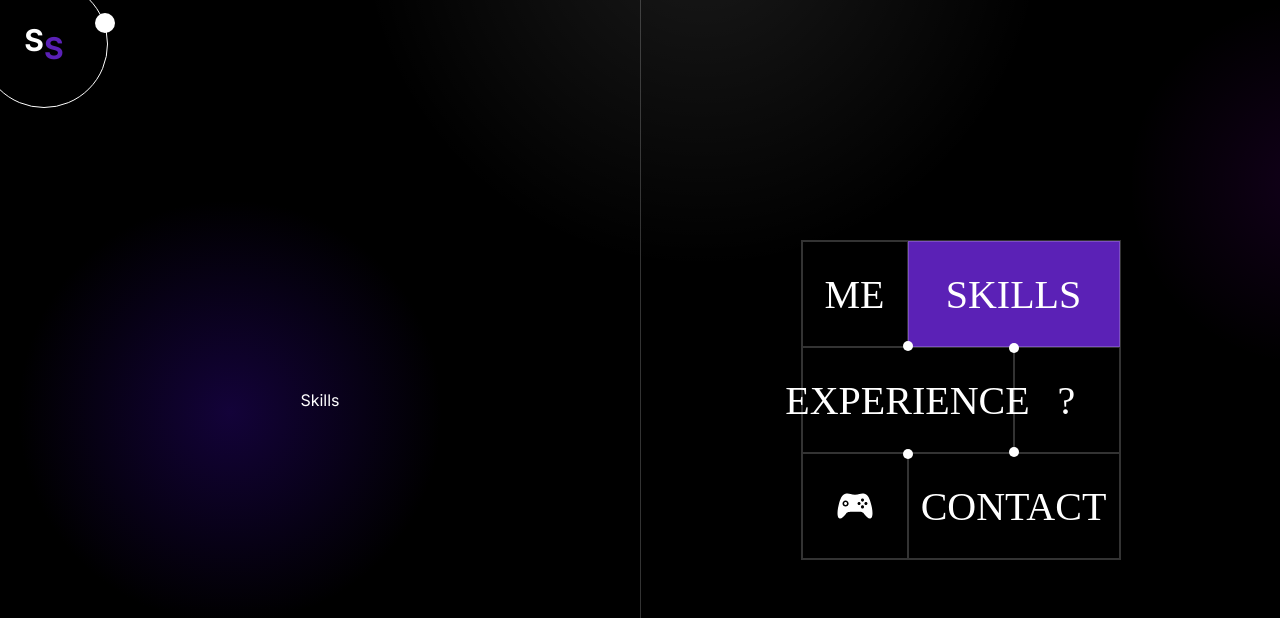
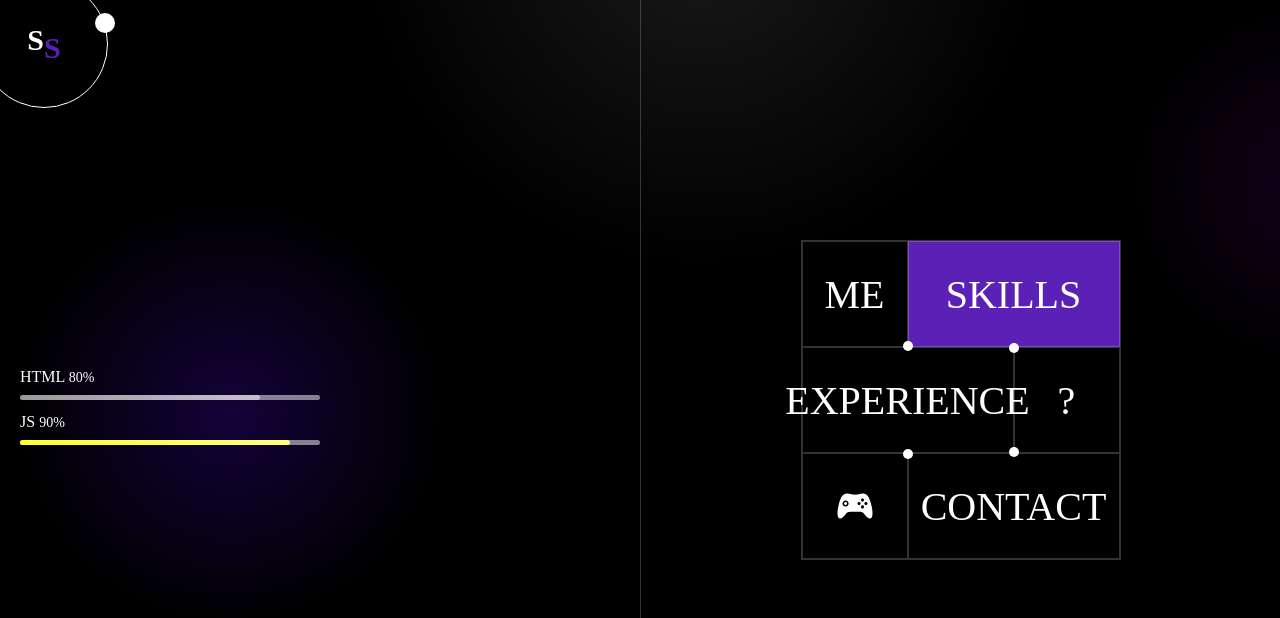
Before and after one commit to salimovone/salimovone, a Next.js app: page /skills in a window 1280 px wide. Shown: the top 618 px of the page. Built offline with nearby package versions, Linux system fonts and the light colour scheme.

Commit message:
new progress

```diff
--- a/src/app/globals.css
+++ b/src/app/globals.css
@@ -10,6 +10,10 @@
 @media (prefers-color-scheme: dark) {
   :root {
   }
+}
+
+*{
+  font-family: jetbrains-mono;
 }
 
 input{
--- a/src/app/skills/page.jsx
+++ b/src/app/skills/page.jsx
@@ -1,31 +1,44 @@
-"use client"
-import { useRouter } from 'next/navigation';
-import React, { useEffect } from 'react';
+"use client";
+import ProgressBar from "@/components/Progress";
+import { useRouter } from "next/navigation";
+import React, { useEffect } from "react";
 
 const Skills = () => {
-  const router = useRouter()
+  const router = useRouter();
 
   useEffect(() => {
     const handleWheel = (event) => {
       const delta = event.deltaY;
       event.preventDefault();
-      if(delta>0){
-        router.push("/experience")
+      if (delta > 0) {
+        router.push("/experience");
       }
-      if(delta<0){
-        router.push("/me")
+      if (delta < 0) {
+        router.push("/me");
       }
     };
 
-    document.addEventListener('wheel', handleWheel);
+    document.addEventListener("wheel", handleWheel);
     return () => {
-      document.removeEventListener('wheel', handleWheel);
+      document.removeEventListener("wheel", handleWheel);
     };
-  }, [])
+  }, []);
 
   return (
-    <div className="h-screen w-full text-white flex justify-center items-center">
-      Skills
+    <div className="h-screen w-full text-white flex items-center px-5">
+      <div className="w-full">
+        <ProgressBar
+          duration={5000}
+          name={"HTML"}
+          percent={80}
+        />
+        <ProgressBar
+          duration={5000}
+          name={"JS"}
+          percent={90}
+          color={"yellow"}
+        />
+      </div>
     </div>
   );
 };
--- /dev/null
+++ b/src/components/Progress/ProgressBar.css
@@ -0,0 +1,31 @@
+.progress-bar {
+    width: 100%;
+    max-width: 300px;
+    height: 5px;
+    background-color: rgba(255, 255, 255, 0.5);
+    border-radius: 15px;
+    position: relative;
+    margin-top: 40px;
+  }
+
+  .progress {
+    background: linear-gradient(to right, rgba(255, 255, 255, 0.2), rgba(255, 255, 255, 0.5));
+    transition: width 0.5s ease;
+    height: 5px;
+    border-radius: 3px;
+  }
+
+  .skill {
+    background-color: rgba(255, 255, 255, 0.3);
+  }
+
+  .skill-name {
+    color: white;
+    position: absolute;
+    top: -30px;
+  }
+
+  /* .skill-progress {
+    color: white;
+    opacity: 0.7;
+  } */
--- /dev/null
+++ b/src/components/Progress/index.jsx
@@ -0,0 +1,32 @@
+import React, { useEffect, useState } from 'react';
+import './ProgressBar.css';
+
+const ProgressBar = ({ duration, name, percent, color }) => {
+  const [progress, setProgress] = useState(0);
+
+  useEffect(() => {
+    const interval = setInterval(() => {
+      setProgress(prevProgress => {
+        if (prevProgress >= percent) {
+          clearInterval(interval);
+          return percent;
+        }
+        return prevProgress + 1;
+      });
+    }, duration / percent);
+
+    return () => clearInterval(interval);
+  }, [duration]);
+
+  return (
+    <div className="progress-bar">
+      <div className={`progress`} style={{ width: `${progress}%`, backgroundColor: color?color:"linear-gradient(to right, rgba(255, 255, 255, 0.2), rgba(255, 255, 255, 0.5))" }}>
+          <div className="skill">
+            <div className="skill-name">{name} <span className='text-sm'>{percent}%</span></div>
+          </div>
+      </div>
+    </div>
+  );
+};
+
+export default ProgressBar;
```
